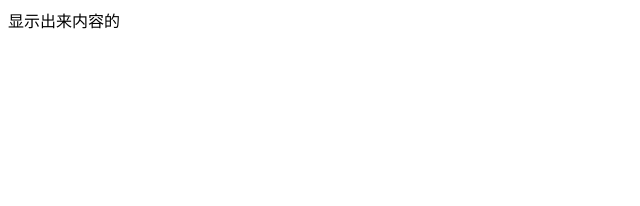
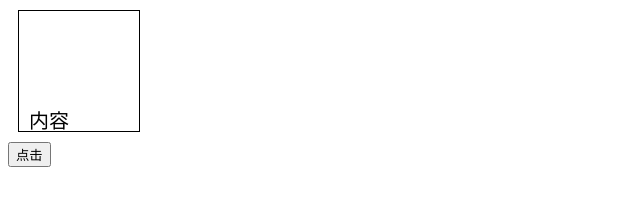
Before and after one commit to Believel/temp, a website: page www/1.html in a window 1280 px wide. Shown: the whole page, without its empty margins (0-640 px from the left). Drawn offline with Linux system fonts and the light colour scheme.

Commit message:
20190108

```diff
--- a/www/1.html
+++ b/www/1.html
@@ -4,9 +4,37 @@
     <meta charset="UTF-8">
     <meta name="viewport" content="width=device-width, initial-scale=1.0">
     <meta http-equiv="X-UA-Compatible" content="ie=edge">
-    <title>Document</title>
+    <title>scroll</title>
+    <style>
+        #test {
+            width: 100px;
+            height: 100px;
+            padding: 10px;
+            margin: 10px;
+            border: 1px solid black;
+            overflow: scroll;
+            font-size: 20px;
+            line-height: 200px;
+        }
+    </style>
+    <script>
+        window.onload = function() {
+            let oTest = document.getElementById('test')
+            let oBtn = document.getElementById('btn')
+            oBtn.onclick = function() {
+                console.log('scrollTop:'+oTest.scrollTop)
+                console.log('scrollHeight:'+oTest.scrollHeight)
+                console.log('clientHeight:'+oTest.clientHeight)
+            }
+
+        }
+    </script>
 </head>
 <body>
-    显示出来内容的
+    <div id="test">
+        内容<br>
+        内容<br>
+    </div>
+    <button id="btn">点击</button>
 </body>
 </html>
```
Also changed, not shown: serverCookieSession.js (+11 -2 lines).
